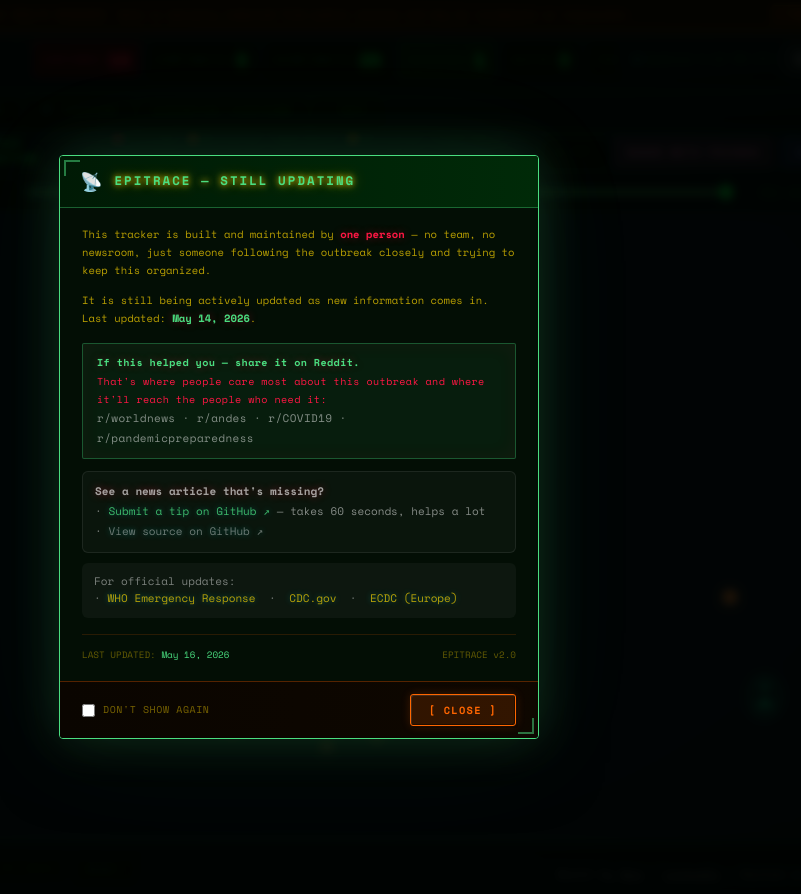
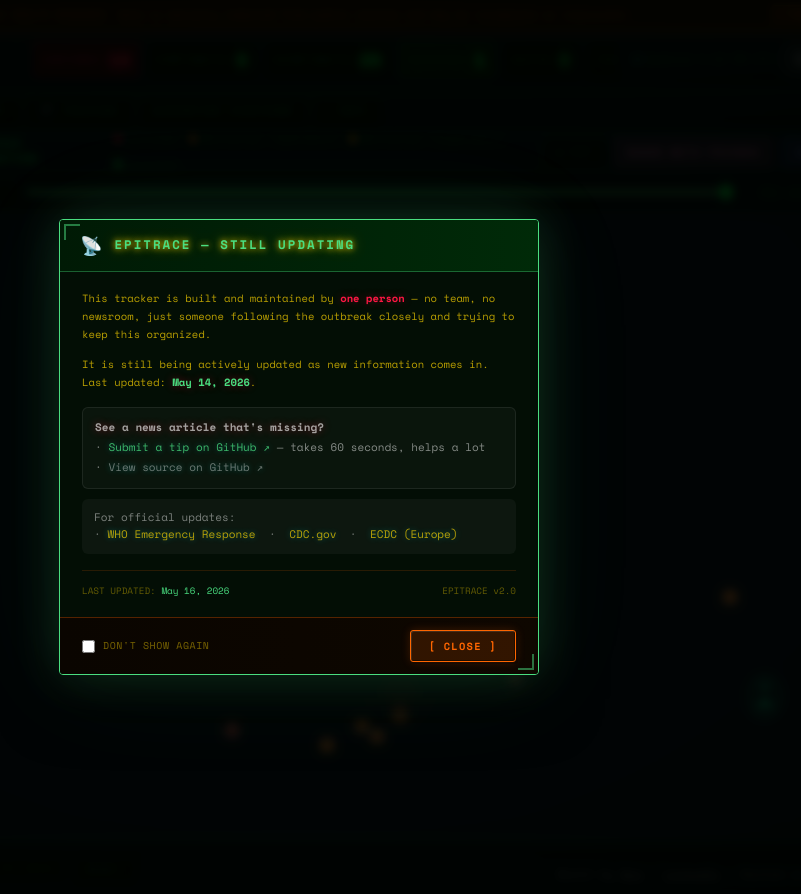
Before and after one commit to BreRoz/hantavirus, a Flask app: page / in a window 1280 px wide. Shown: the whole page, without its empty margins (341-1142 px from the left). Run offline with Flask 3, Linux system fonts and the light colour scheme; some libraries are stand-ins or nearby versions.

Commit message:
Remove Reddit share box from entry popup
Co-Authored-By: Claude Sonnet 4.6 <noreply@anthropic.com>

```diff
--- a/templates/index.html
+++ b/templates/index.html
@@ -1270,12 +1270,7 @@
     <div class="disclaimer-modal-body">
       <p style="line-height:1.7">This tracker is built and maintained by <strong>one person</strong> — no team, no newsroom, just someone following the outbreak closely and trying to keep this organized.</p>
       <p style="line-height:1.7;margin-top:12px">It is still being actively updated as new information comes in. Last updated: <strong style="color:#4ade80">May 14, 2026</strong>.</p>
-      <div class="disclaimer-warning-box" style="margin-top:16px;text-align:left;line-height:1.8;background:rgba(74,222,128,0.07);border-color:rgba(74,222,128,0.3)">
-        <strong style="color:#4ade80">If this helped you — share it on Reddit.</strong><br>
-        That's where people care most about this outbreak and where it'll reach the people who need it:<br>
-        <span style="color:rgba(255,255,255,0.5);font-size:11px">r/worldnews · r/andes · r/COVID19 · r/pandemicpreparedness</span>
-      </div>
-      <div style="margin-top:12px;padding:10px 12px;background:rgba(255,255,255,0.03);border:1px solid rgba(255,255,255,0.08);border-radius:6px;font-size:11px;color:rgba(255,255,255,0.5);line-height:1.8">
+      <div style="margin-top:16px;padding:10px 12px;background:rgba(255,255,255,0.03);border:1px solid rgba(255,255,255,0.08);border-radius:6px;font-size:11px;color:rgba(255,255,255,0.5);line-height:1.8">
         <strong style="color:rgba(255,255,255,0.6)">See a news article that's missing?</strong><br>
         · <a href="https://github.com/BreRoz/hantavirus/issues/new/choose" target="_blank" rel="noopener" style="color:rgba(74,222,128,0.8)">Submit a tip on GitHub ↗</a> — takes 60 seconds, helps a lot<br>
         · <a href="https://github.com/BreRoz/hantavirus" target="_blank" rel="noopener" style="color:rgba(255,255,255,0.4)">View source on GitHub ↗</a>
```
